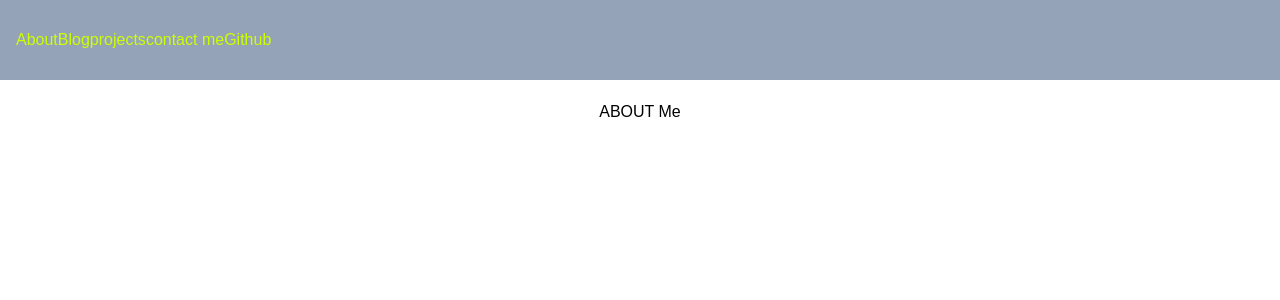
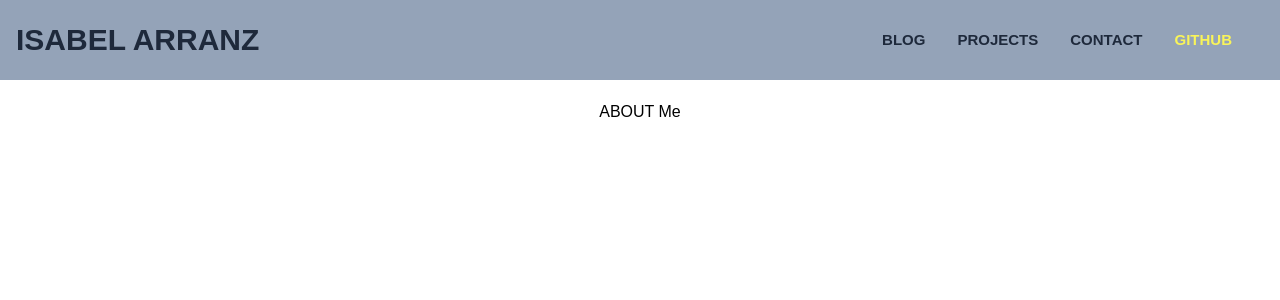
Before and after one commit to IsabelTizon/react-portfolio, a Next.js app: page / in a window 1280 px wide. Shown: the top 300 px of the page. Built offline with nearby package versions, Linux system fonts and the light colour scheme.

Commit message:
Navigation styles
navigation to another window:

<Link target="_blank" href="https://github.com/IsabelTizon">Github</Link>

```diff
--- a/src/components/Navbar.js
+++ b/src/components/Navbar.js
@@ -3,15 +3,36 @@ import Link from "next/link";
 
 function Navbar() {
 	return (
-		<header className="bg-slate-400 text-[#CEFF00] w-full ease-in duration-300 fixed top-0 left-0 z-10">
+		<header className="bg-slate-400 text-black w-full ease-in duration-300 fixed top-0 left-0 z-10">
 			<nav className="max-w-[1366px] mx-auto h-[80px] flex justify-between items-center  p-4">
-				<div>
-					<Link href="/">About</Link>
-					<Link href="/blog">Blog</Link>
-					<Link href="/projects">projects</Link>
-					<Link href="/contact">contact me</Link>
-					<Link href="/contact">Github</Link>
+				<div className="">
+					<Link
+						className="uppercase font-extrabold text-3xl md:text-2xl lg:text-3xl text-slate-800 hover:text-[#381638]"
+						href="/"
+					>
+						Isabel Arranz
+					</Link>
 				</div>
+				{/*;a*/}
+				<ul className="hidden md:flex uppercase font-semibold text-xl lg:text-[15px] text-slate-800">
+					<li className="mr-4 lg:mr-8 hover:text-[#381638]">
+						<Link href="/blog">Blog</Link>
+					</li>
+					<li className="mr-4 lg:mr-8 hover:text-[#381638]">
+						<Link href="/projects">projects</Link>
+					</li>
+					<li className="mr-4 lg:mr-8 hover:text-[#381638]">
+						<Link href="/contact">contact</Link>
+					</li>
+					<li className="mr-4 lg:mr-8 text-[#f9f459] hover:text-black">
+						<Link
+							target="_blank"
+							href="https://github.com/IsabelTizon"
+						>
+							Github
+						</Link>
+					</li>
+				</ul>
 			</nav>
 		</header>
 	);
```
